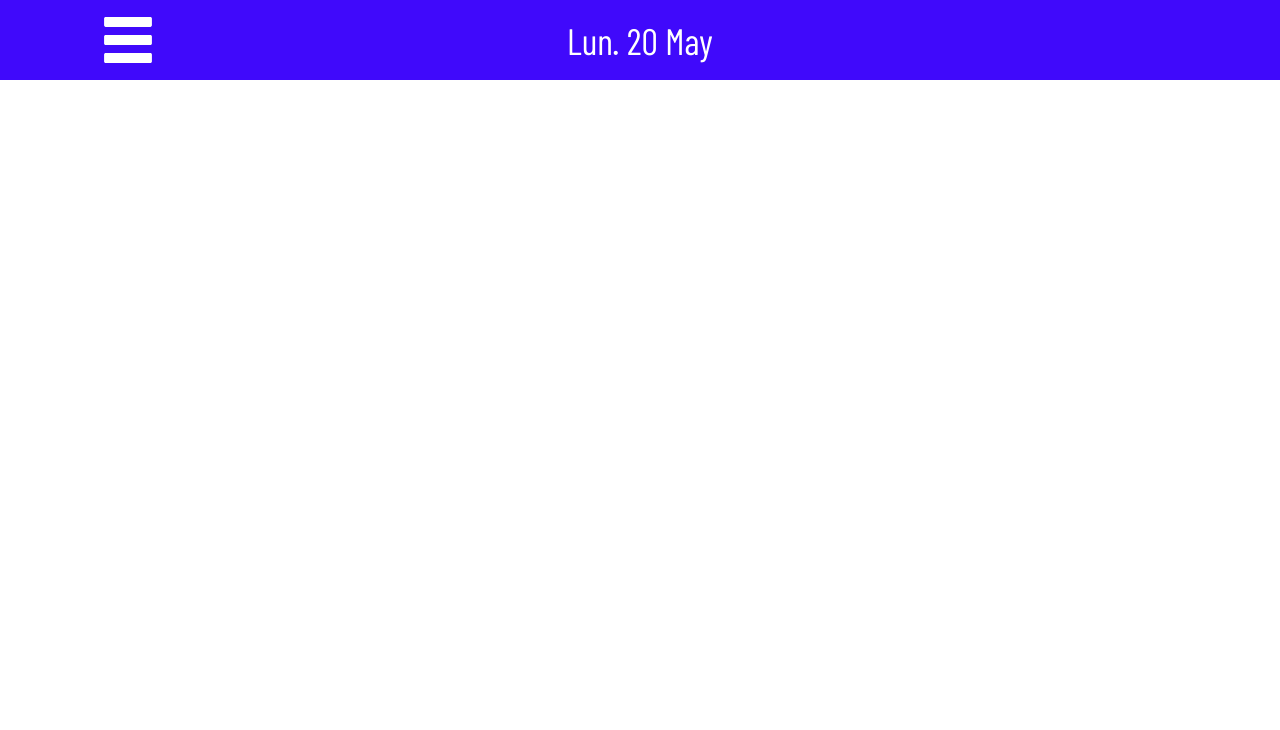
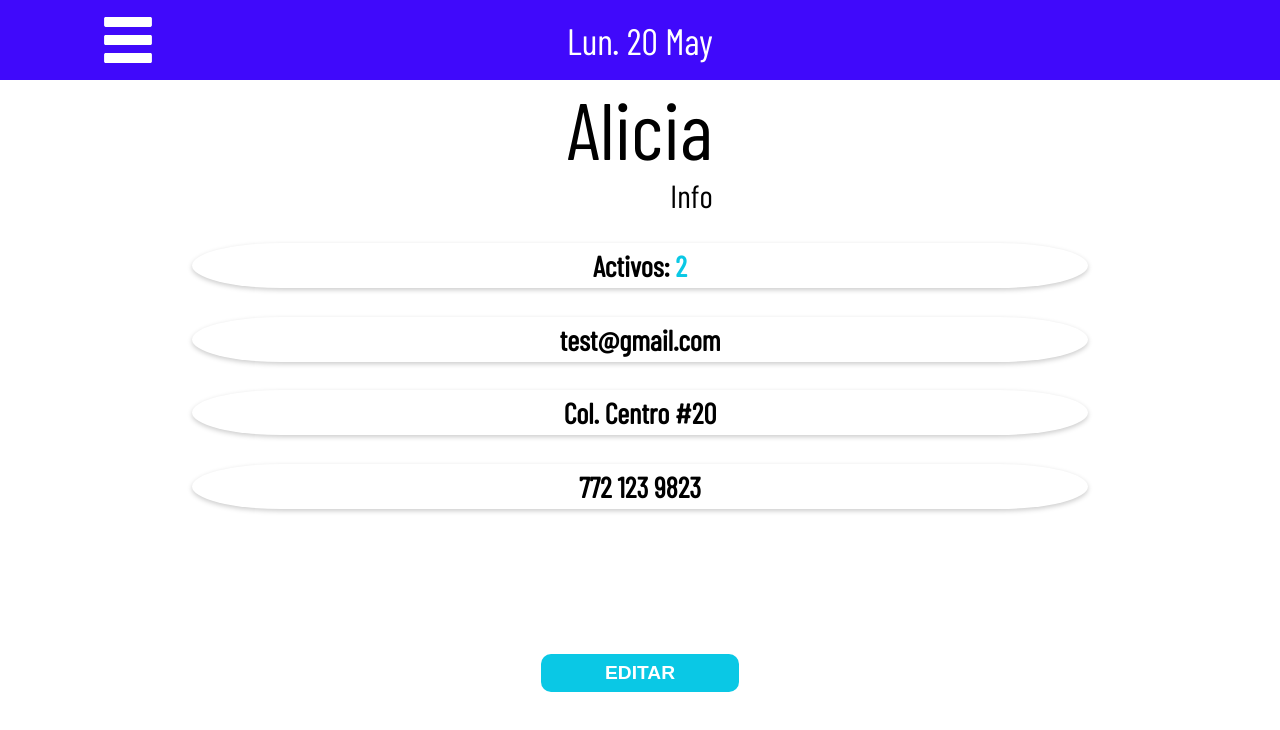
Before and after one commit to MartinMelo97/AppPrestamos, a React (Create React App) app: page / in a window 1280 px wide. Shown: the top 730 px of the page. Built offline with nearby package versions, Linux system fonts and the light colour scheme.

Commit message:
v1 of client detail

```diff
--- a/src/App.js
+++ b/src/App.js
@@ -5,6 +5,7 @@ import NumberPayments from './NumberPayments'
 import Calendar from './Calendar'
 import HamburgerMenu from './HamburgerMenu'
 import Header from './Header.jsx'
+import DetalleCliente from './DetalleCliente'
 import Customers from './Customers'
 import InfoCustomers from './InfoCustomers'
 import Historial from './Historial'
@@ -18,6 +19,7 @@ function App() {
   return (
     <div>
       <Header/>
+      <DetalleCliente/>
     </div>
   );
 }
--- /dev/null
+++ b/src/DetalleCliente.jsx
@@ -0,0 +1,35 @@
+import React,{ Component } from 'react'
+import './detallecliente.scss'
+
+class DetalleCliente extends Component {
+    constructor(props){
+        super(props)
+        this.state={
+            client:'Alicia',
+            active:2,
+            email:'test@gmail.com',
+            direction:'Col. Centro #20',
+            phoneNumber:'772 123 9823',
+        }
+    }
+
+    render(){
+        return(
+            <div className="detail">
+                <div className="head">
+                    <p className="client-name">{this.state.client}</p>
+                    <span>Info</span>
+                </div>
+                <div className="client-data">
+                    <p>Activos: <span>{this.state.active}</span></p>
+                    <p>{this.state.email}</p>
+                    <p>{this.state.direction}</p>
+                    <p>{this.state.phoneNumber}</p>
+                </div>
+                <button className="edit-button">Editar</button>
+            </div>
+        )
+    }
+}
+
+export default DetalleCliente
--- /dev/null
+++ b/src/detallecliente.scss
@@ -0,0 +1,57 @@
+@import './variables.scss';
+@import url('https://fonts.googleapis.com/css?family=Barlow+Condensed&display=swap');
+
+.detail{
+    min-height: 90vh;
+    font-family: 'Barlow Condensed', sans-serif;
+    display: flex;
+    flex-direction: column;
+    align-items: center;
+    justify-content: flex-start;
+    .head{
+        max-width: 60%;
+        display: flex;
+        justify-content: flex-start;
+        align-items: flex-end;
+        flex-direction: column;
+        .client-name{
+            font-size: 5em;
+            margin: 0;
+        }
+        span{
+            font-size: 2em;
+        }
+    }
+    .client-data{
+        width: 70%;
+        margin-bottom: 5vh;
+        height: 50vh;
+        p{
+            font-size: 1.8em;
+            //border: 0.5px solid #aaa;
+            border-top-left-radius: 10% 50%;
+            border-bottom-left-radius: 10% 50%;
+            border-top-right-radius: 10% 50%;
+            border-bottom-right-radius: 10% 50%;
+            box-shadow: 0 2px 5px 0 #ccc;
+            padding: 5px;
+            text-align: center;
+            font-weight: 600;
+            span{
+                color: $detail;
+                font-weight: 900;
+            }
+        }
+    }
+
+    button{
+        background-color: $detail;
+        border-radius: 10px;
+        color: $white;
+        text-transform: uppercase;
+        border: none;
+        font-weight: 600;
+        font-size: 1.2em;
+        padding: 1vh 5vw;
+    }
+}
--- a/src/variables.scss
+++ b/src/variables.scss
@@ -1,3 +1,4 @@
 $white: #ffffff;
 $principal: #4009fb;
 $black: #000000;
+$detail: #0ac8e5;
```
